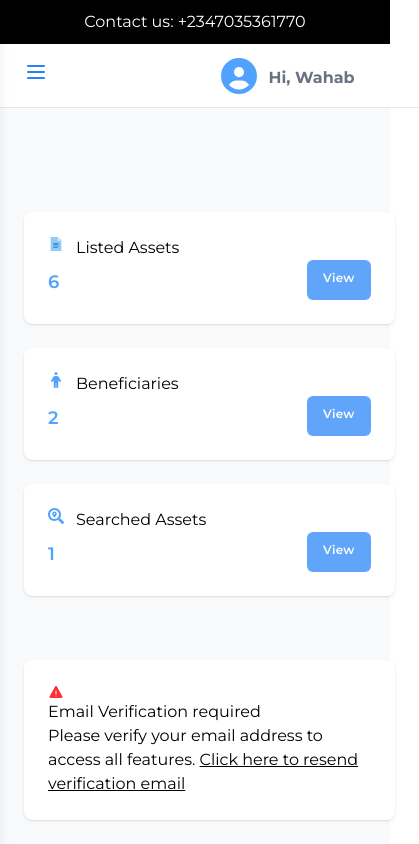
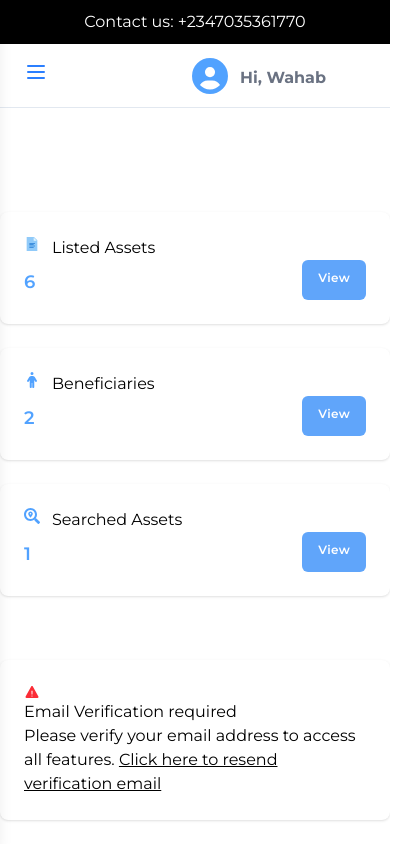
Before and after one commit to milekboy/asset-locka, a Next.js app: page /dashboard in a window 390 px wide. Shown: the top 844 px of the page, 419 px wide, since content can reach past the window. Built offline with nearby package versions, Linux system fonts and the light colour scheme.

Commit message:
contact header mobile expand

```diff
--- a/src/app/components/DashboardLayout.jsx
+++ b/src/app/components/DashboardLayout.jsx
@@ -10,10 +10,11 @@ export default function DashboardLayout({ children }) {
 
   return (
     /* column layout ── top-bar, then body row, then footer  */
-    <div className="min-h-screen bg-slate-50 flex flex-col">
+    <div className="min-h-screen bg-slate-40 flex flex-col">
       {/* ── TOP BAR (full-width) ─────────────────────────── */}
-      <HeadContact />
-
+      <div className="bg-black py-[10px] top-0 right-0 z-50 text-white text-center w-full ">
+        Contact us: +2347035361770
+      </div>
       {/* ── BODY: sidebar + main pane ────────────────────── */}
       <div className="flex flex-1">
         <Sidebar open={sidebarOpen} setOpen={setSidebarOpen} />
@@ -22,7 +23,7 @@ export default function DashboardLayout({ children }) {
         <div className="flex-1 md:ml-64 flex flex-col">
           <DashboardHeader onBurgerClick={() => setSidebarOpen(true)} />
 
-          <main className="flex-1 pt-16 p-6 md:p-24 ">{children}</main>
+          <main className="flex-1 pt-16 lg:p-6 md:p-24 ">{children}</main>
 
           <Footer />
         </div>
--- a/src/app/components/HeadContact.jsx
+++ b/src/app/components/HeadContact.jsx
@@ -1,6 +1,6 @@
 export default function HeadContact() {
   return (
-    <div className="bg-black py-[10px] z-50 text-white text-center">
+    <div className="bg-black py-[10px] w-screen z-50 text-white text-center">
       Contact us: +2347035361770
     </div>
   );
```
